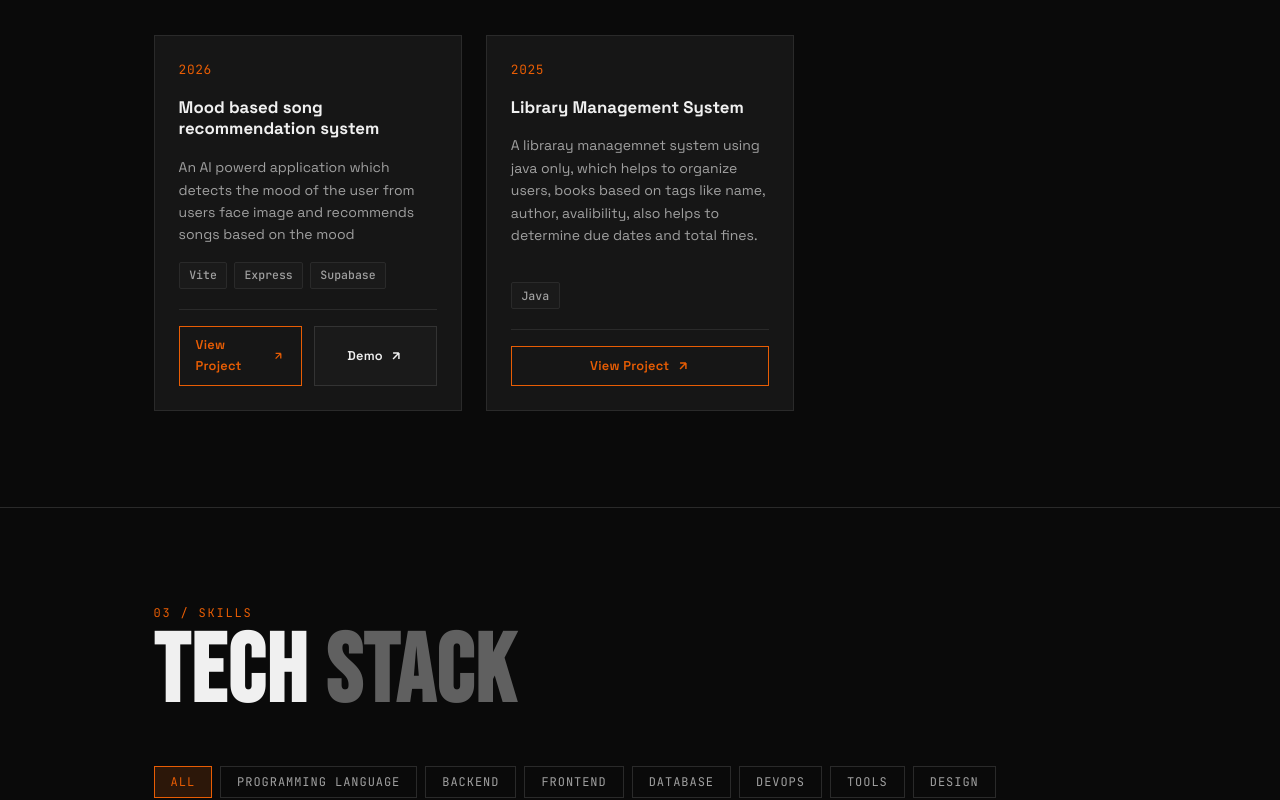
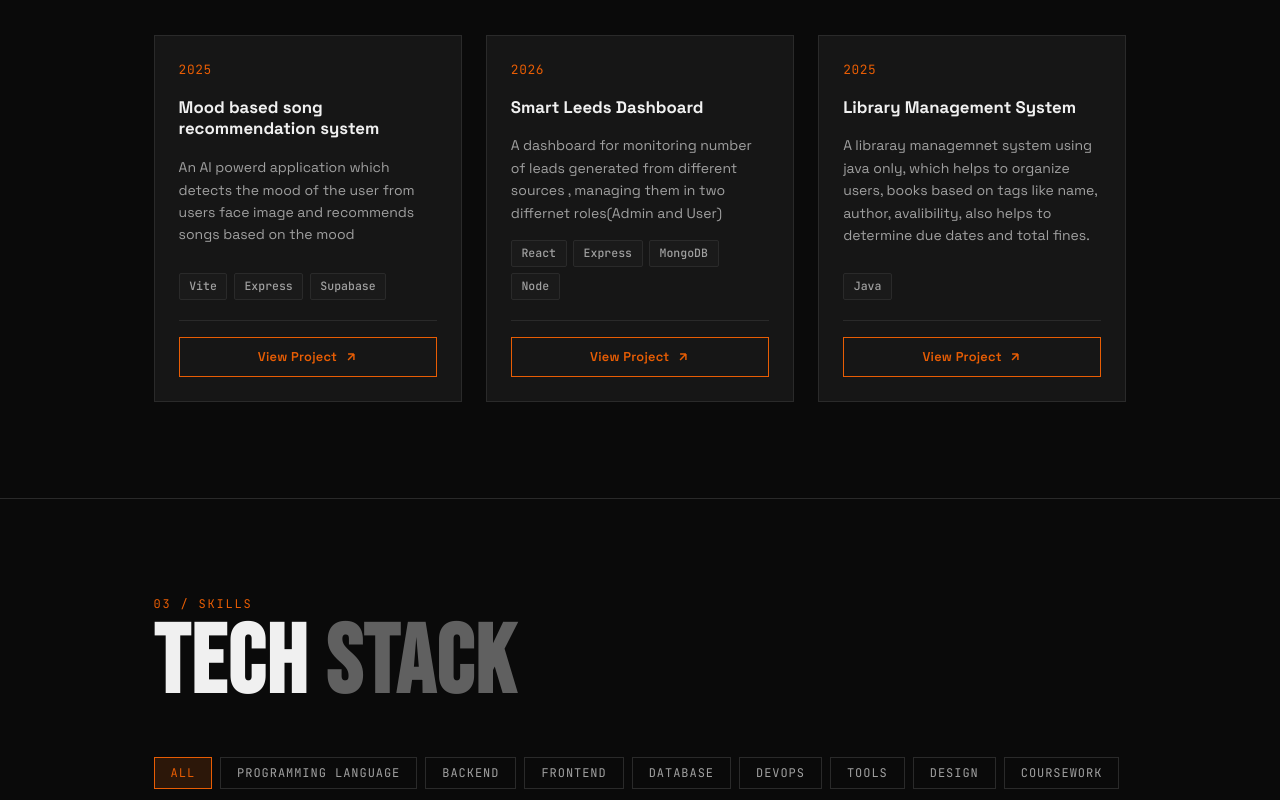
Before and after one commit to Koushor2004/Portfolio, a React (Vite) app: page / in a window 1280 px wide. Shown: the part 1200-2000 px from the top of the page. Built offline with nearby package versions, Linux system fonts and the light colour scheme.

Commit message:
"New project added ,updated the resume and added coursework "

```diff
--- a/src/data/portfolio.js
+++ b/src/data/portfolio.js
@@ -35,25 +35,42 @@ export const skills = [
   { name: "MySQL", level: 90, category: "Database" },
   { name: "Tailwind CSS", level: 80, category: "Frontend" },
   { name: "Typescript", level: 80, category: "Backend" },
+  { name: "OOPs", level: 95, category: "Coursework" },
+  { name: "DBMS", level: 95, category: "Coursework" },
+  { name: "Operating System", level: 90, category: "Coursework" },
+  { name: "DSA", level: 90, category: "Coursework" },
+  { name: "Computer Network", level: 90, category: "Coursework" }
+
+
 ];
 
 export const projects = [
   {
-    year: "2026",
+    year: "2025",
     title: "Mood based song recommendation system",
     description:
       "An AI powerd application which detects the mood of the user from users face image and recommends songs based on the mood",
     stars: 4305,
     tags: ["Vite", "Express", "Supabase"],
-    repoLink: "https://github.com/yourhandle/project",
-    demoLink: "https://demo.example.com",
+    repoLink: "https://github.com/Koushor2004/Aura-sync",
+    demoLink: null,
+  },
+  {
+    year: "2026",
+    title: "Smart Leeds Dashboard",
+    description:
+      "A dashboard for monitoring number of leads generated from different sources , managing them in two differnet roles(Admin and User)",
+    stars: 4305,
+    tags: ["React", "Express", "MongoDB", "Node"],
+    repoLink: "https://github.com/Koushor2004/Smart-Leads-DashBoard",
+    demoLink: null,
   },
   {
     year: "2025",
     title: "Library Management System",
     description:
       "A libraray managemnet system using java only, which helps to organize users, books based on tags like name, author, avalibility, also helps to determine due dates and total fines. ",
-    stars: 139,
+
     tags: ["Java"],
     repoLink: "https://github.com/yourhandle/project2",
     demoLink: null,
```
Also changed, not shown: 1 other file (tests, documents, lock files or other folders).
